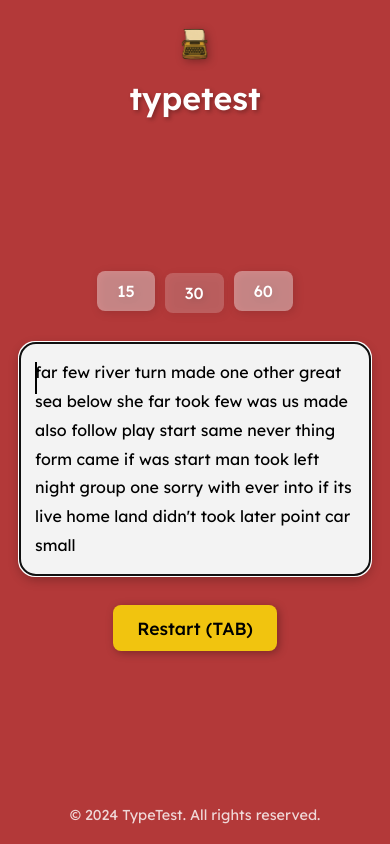
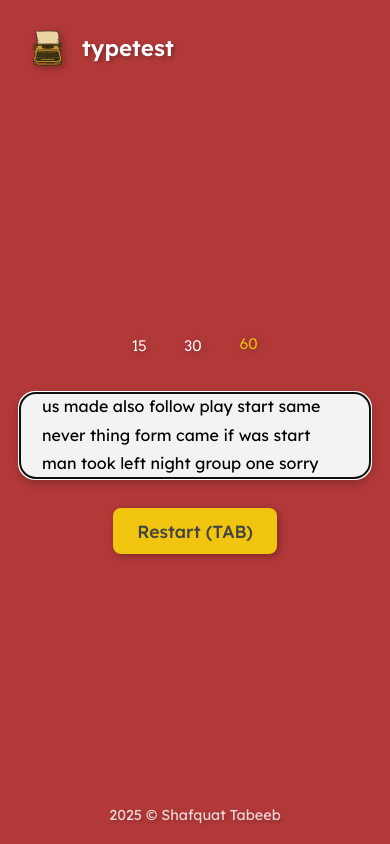
Before and after one commit to tabeebs/type-test, a website: page index.html in a window 390 px wide. Drawn offline with Linux system fonts and the light colour scheme.

Commit message:
UI fixes

```diff
--- a/index.html
+++ b/index.html
@@ -12,7 +12,7 @@
     <link href="https://fonts.googleapis.com/css2?family=Lexend:wght@300;400;500;600;700&family=Arvo:wght@400;700&display=swap" rel="stylesheet">
 
     <!-- Favicon -->
-    <link rel="icon" type="image/x-icon" href="/favicon.ico">
+    <link rel="icon" type="image/x-icon" href="assets/favicon.ico">
 
     <!-- Stylesheets -->
     <link rel="stylesheet" href="style.css">
@@ -27,7 +27,7 @@
 
     <main>
         <section class="time-selector" id="timeSelector">
-            <button class="time-option active" data-time="15">15</button>
+            <button class="time-option" data-time="15">15</button>
             <button class="time-option" data-time="30">30</button>
             <button class="time-option active-default" data-time="60">60</button>
         </section>
@@ -58,7 +58,7 @@
     </main>
 
     <footer>
-        <p>&copy; 2024 TypeTest. All rights reserved.</p>
+        <p>2025 © Shafquat Tabeeb</p>
     </footer>
 
     <!-- Scripts -->
--- a/style.css
+++ b/style.css
@@ -17,25 +17,26 @@ body {
 /* Header Styles */
 header {
     padding: 20px 0;
-    text-align: center;
+    text-align: left;
 }
 
 .header-content {
     display: flex;
     align-items: center;
-    justify-content: center;
-    gap: 15px;
+    justify-content: flex-start;
+    gap: 8px;
+    margin-left: 40px;
 }
 
 .logo {
-    width: 48px;
-    height: 48px;
+    width: 72px;
+    height: 72px;
     filter: drop-shadow(2px 2px 4px rgba(0, 0, 0, 0.3));
 }
 
 .title {
     font-family: 'Lexend', sans-serif;
-    font-size: 2.5rem;
+    font-size: 1.8rem;
     font-weight: 600;
     color: #ffffff;
     text-shadow: 2px 2px 4px rgba(0, 0, 0, 0.3);
@@ -55,15 +56,15 @@ main {
 /* Time Selector */
 .time-selector {
     display: flex;
-    gap: 20px;
+    gap: 8px;
 }
 
 .time-option {
-    background: rgba(255, 255, 255, 0.2);
+    background: transparent;
     border: none;
-    padding: 12px 24px;
-    font-family: 'Lexend', sans-serif;
-    font-size: 1.2rem;
+    padding: 8px 16px;
+    font-family: 'Arvo', serif;
+    font-size: 1rem;
     font-weight: 500;
     color: #ffffff;
     border-radius: 8px;
@@ -72,10 +73,13 @@ main {
     filter: drop-shadow(2px 2px 4px rgba(0, 0, 0, 0.3));
 }
 
-.time-option:hover,
+.time-option:hover {
+    transform: translateY(-2px);
+}
+
 .time-option.active,
 .time-option.active-default {
-    background: rgba(255, 255, 255, 0.4);
+    color: #f1c40f;
     transform: translateY(-2px);
 }
 
@@ -114,14 +118,16 @@ main {
 .word-display {
     background: #f3f3f3;
     border-radius: 16px;
-    padding: 30px;
-    min-height: 200px;
+    padding: 25px 30px;
+    height: 110px;
     position: relative;
     overflow: hidden;
     box-shadow: 0 4px 12px rgba(0, 0, 0, 0.3);
     font-family: 'Lexend', sans-serif;
-    font-size: 1.5rem;
-    line-height: 1.8;
+    font-size: 1.2rem;
+    line-height: 1.6;
+    display: flex;
+    align-items: center;
 }
 
 .caret {
@@ -185,7 +191,7 @@ main {
     font-family: 'Lexend', sans-serif;
     font-size: 1.1rem;
     font-weight: 500;
-    color: #000000;
+    color: #434343 !important;
     border-radius: 8px;
     cursor: pointer;
     transition: all 0.3s ease;
@@ -240,21 +246,34 @@ footer {
     opacity: 0.8;
 }
 
+footer p {
+    text-shadow: 2px 2px 4px rgba(0, 0, 0, 0.3);
+}
+
 /* Responsive Design */
 @media (max-width: 768px) {
+    .header-content {
+        margin-left: 30px;
+    }
+
+    .logo {
+        width: 64px;
+        height: 64px;
+    }
+
     .title {
-        font-size: 2rem;
+        font-size: 1.6rem;
     }
 
     .time-option {
-        font-size: 1rem;
-        padding: 10px 20px;
+        font-size: 0.9rem;
+        padding: 8px 16px;
     }
 
     .word-display {
-        font-size: 1.2rem;
-        padding: 20px;
-        min-height: 150px;
+        font-size: 1.1rem;
+        padding: 20px 25px;
+        height: 95px;
     }
 
     .countdown {
@@ -272,17 +291,28 @@ footer {
 
 @media (max-width: 480px) {
     .header-content {
-        flex-direction: column;
-        gap: 10px;
+        flex-direction: row;
+        gap: 6px;
+        margin-left: 20px;
+    }
+
+    .logo {
+        width: 56px;
+        height: 56px;
+    }
+
+    .title {
+        font-size: 1.4rem;
     }
 
     .time-selector {
-        gap: 10px;
+        gap: 6px;
     }
 
     .word-display {
         font-size: 1rem;
-        padding: 15px;
+        padding: 18px 22px;
+        height: 85px;
     }
 
     .wpm-number {
```
